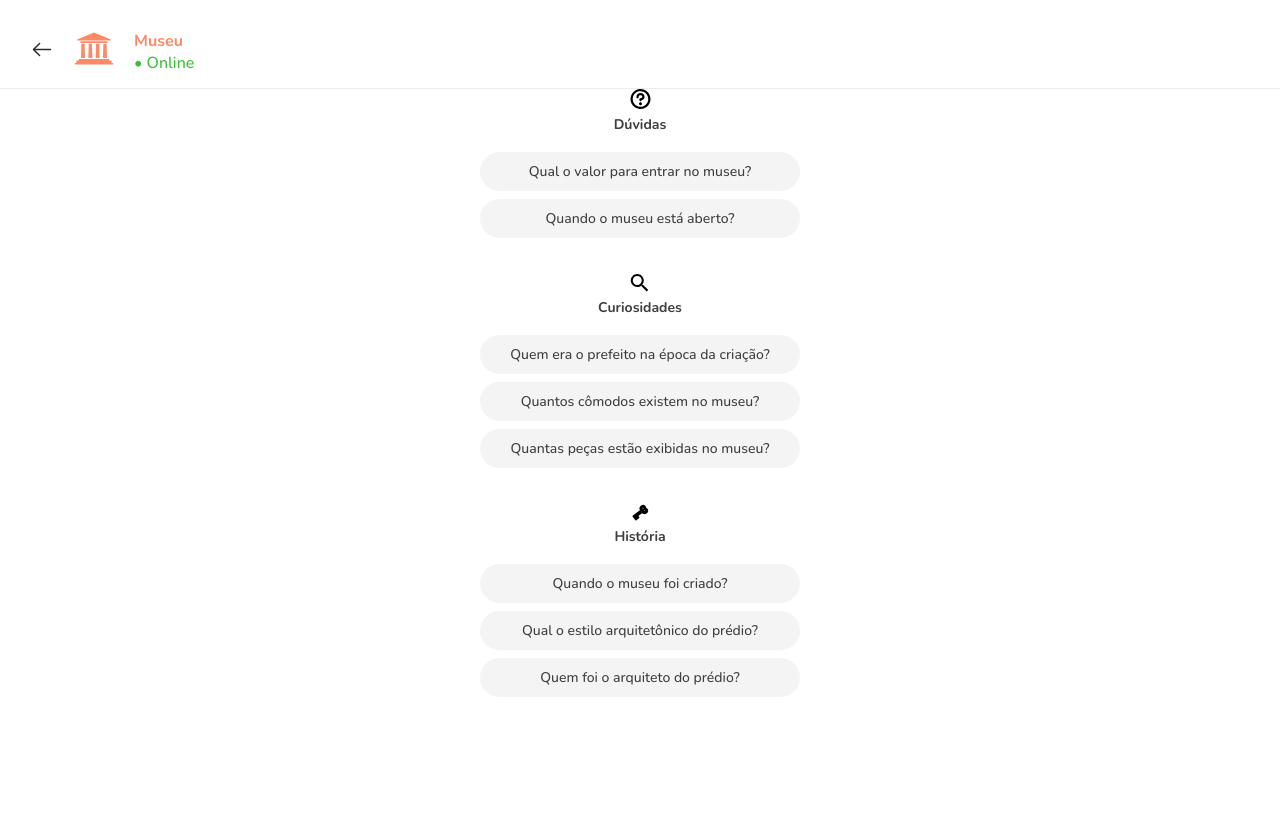
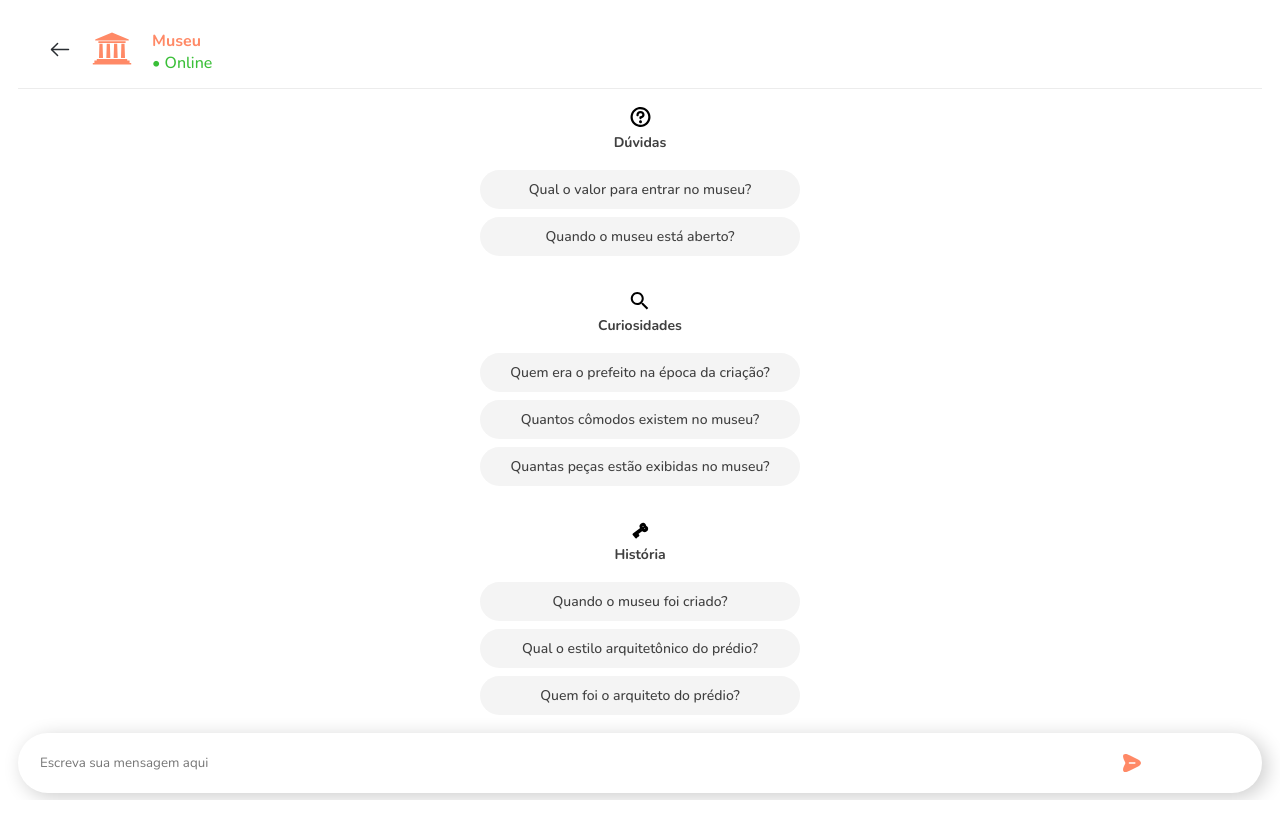
Before and after one commit to Fernanda-Kipper/chatbot-frontend, an Angular app: page /chat in a window 1280 px wide. Shown: the top 838 px of the page. After the commit the page ends 800 px from the top, so only its background shows below. Built offline with nearby package versions, Linux system fonts and the light colour scheme.

Commit message:
feat: add chat send message

```diff
--- a/src/app/app.config.ts
+++ b/src/app/app.config.ts
@@ -3,7 +3,12 @@ import { provideRouter } from '@angular/router';
 
 import { routes } from './app.routes';
 import { provideClientHydration } from '@angular/platform-browser';
+import { provideHttpClient, withFetch } from '@angular/common/http';
 
 export const appConfig: ApplicationConfig = {
-  providers: [provideRouter(routes), provideClientHydration()]
+  providers: [
+    provideRouter(routes),
+    provideClientHydration(),
+    provideHttpClient(withFetch())
+  ]
 };
--- a/src/app/components/chat-dialog/chat-dialog.component.scss
+++ b/src/app/components/chat-dialog/chat-dialog.component.scss
@@ -5,7 +5,7 @@
     justify-content: flex-end;
     overflow: scroll;
     align-items: flex-start;
-    padding: 30px;
+    gap: 36px;
 
     .chat-baloon {
         width: 100%;
--- /dev/null
+++ b/src/app/icons/send/send.component.html
@@ -0,0 +1,3 @@
+<svg width="24" height="24" viewBox="0 0 24 24" fill="none" xmlns="http://www.w3.org/2000/svg">
+    <path d="M18.07 8.51001L9.51002 4.23001C3.76002 1.35001 1.40002 3.71001 4.28002 9.46001L5.15002 11.2C5.40002 11.71 5.40002 12.3 5.15002 12.81L4.28002 14.54C1.40002 20.29 3.75002 22.65 9.51002 19.77L18.07 15.49C21.91 13.57 21.91 10.43 18.07 8.51001ZM14.84 12.75H9.44002C9.03002 12.75 8.69002 12.41 8.69002 12C8.69002 11.59 9.03002 11.25 9.44002 11.25H14.84C15.25 11.25 15.59 11.59 15.59 12C15.59 12.41 15.25 12.75 14.84 12.75Z" fill="#FF8966"/>
+</svg>
--- a/src/app/pages/chat/chat.component.html
+++ b/src/app/pages/chat/chat.component.html
@@ -11,10 +11,16 @@
     </header>
     <section class="chat-content">
         <chat-suggestions
-            (questionSelected)="sendSuggestedQuestion($event)"
+            (questionSelected)="sendNewMessage($event)"
             *ngIf="messages.length < 1"
         >
         </chat-suggestions>
         <chat-dialog [messages]="messages"></chat-dialog>
     </section>
+    <form [formGroup]="chatForm">
+        <input placeholder="Escreva sua mensagem aqui" type="text" id="name" formControlName="message"/>
+        <button (click)="submit()">
+            <icon-send></icon-send>
+        </button>
+    </form>
 </main>
--- a/src/app/pages/chat/chat.component.scss
+++ b/src/app/pages/chat/chat.component.scss
@@ -1,5 +1,11 @@
 .chat-wrapper {
-    height: 90%;
+    height: 100%;
+    max-height: 100vh;
+    overflow: hidden;
+    display: flex;
+    flex-direction: column;
+    padding: 0 18px 36px 18px;
+    gap: 18px;
 
     header {
         display: flex;
@@ -37,4 +43,26 @@
     .chat-content {
         height: 100%;
     }
+
+    form {
+        border-radius: 30px;
+        box-shadow: 5px 4px 20px rgba(0, 0, 0, 0.2);
+        color: var(--text-secondary);
+        display: flex;
+        align-items: center;
+        padding: 18px 22px;
+
+        input {
+            width: 90%;
+        }
+
+        button {
+            height: 24px;
+        }
+
+        input, button {
+            border: none;
+            background-color: transparent;
+        }
+    }
 }
--- a/src/app/pages/chat/chat.component.ts
+++ b/src/app/pages/chat/chat.component.ts
@@ -5,6 +5,10 @@ import { ChatSuggestionsComponent } from '../../components/chat-suggestions/chat
 import { CommonModule } from '@angular/common';
 import { Message } from '../../types/message.type';
 import { ChatDialogComponent } from '../../components/chat-dialog/chat-dialog.component';
+import { MessageService } from '../../services/message.service';
+import { HttpClientModule } from '@angular/common/http';
+import { FormControl, FormGroup, ReactiveFormsModule, Validators } from '@angular/forms';
+import { SendComponent } from '../../icons/send/send.component';
 
 @Component({
   selector: 'app-chat',
@@ -13,19 +17,56 @@ import { ChatDialogComponent } from '../../components/chat-dialog/chat-dialog.co
     CommonModule,
     MuseumComponent,
     ArrowLeftComponent,
+    SendComponent,
     ChatSuggestionsComponent,
-    ChatDialogComponent
+    ChatDialogComponent,
+    ReactiveFormsModule
+  ],
+  providers: [
+    MessageService
   ],
   templateUrl: './chat.component.html',
   styleUrl: './chat.component.scss'
 })
 export class ChatComponent {
-  messages: Message[] = []
+  messages: Message[] = [];
+  chatForm!: FormGroup;
 
-  sendSuggestedQuestion(question: string){
+  constructor(private service: MessageService){
+    this.messages = JSON.parse(localStorage.getItem("messages") ?? "[]")
+    this.chatForm = new FormGroup({
+      message: new FormControl('', [Validators.required])
+    });
+  }
+
+  updateLocalStorage(){
+    localStorage.setItem("messages", JSON.stringify(this.messages))
+  }
+
+  submit(){
+    this.sendNewMessage(this.chatForm.value.message);
+    this.chatForm.reset();
+  }
+
+  sendNewMessage(question: string){
     this.messages.push({
       type: 'request',
       message: question
     })
+
+    this.updateLocalStorage()
+    this.sendMessage(question)
+  }
+
+  sendMessage(message: string){
+    this.service.send(message).subscribe({
+      next: (body) => {
+        this.messages.push({
+          type: "response",
+          message: body.response
+        })
+        this.updateLocalStorage()
+      }
+    })
   }
 }
--- /dev/null
+++ b/src/app/services/message.service.ts
@@ -0,0 +1,19 @@
+import { HttpClient } from '@angular/common/http';
+import { Injectable } from '@angular/core';
+import { Observable } from 'rxjs';
+import { MessageResponse } from '../types/message-response.type';
+
+@Injectable({
+  providedIn: 'root'
+})
+export class MessageService {
+  private endpointUrl = 'https://jdzrrnv67dcnspexppkqyugwli0iaykg.lambda-url.us-east-1.on.aws/';
+
+  constructor(private http: HttpClient) { }
+
+  send(message: string): Observable<MessageResponse>{
+    const data = { message };
+
+    return this.http.post<MessageResponse>(this.endpointUrl, data);
+  }
+}
--- /dev/null
+++ b/src/app/types/message-response.type.ts
@@ -0,0 +1,3 @@
+export type MessageResponse = {
+    response: string
+}
```
Also changed, not shown: src/app/icons/send/send.component.ts (added, +11 -0 lines), 1 other file (tests, documents, lock files or other folders).
